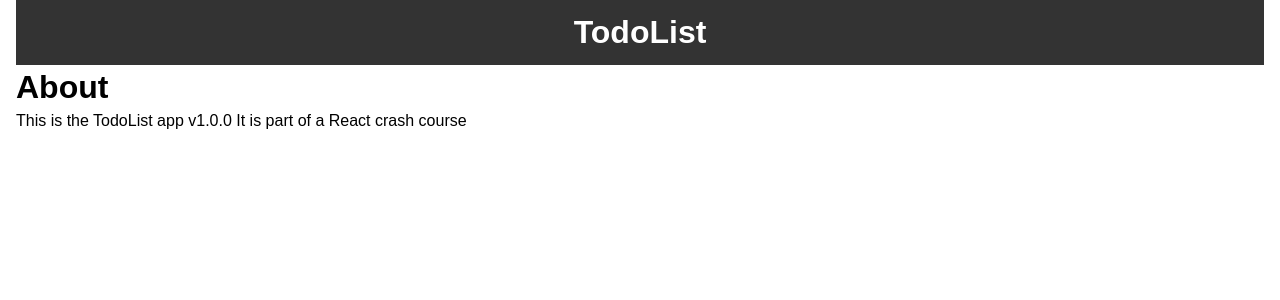
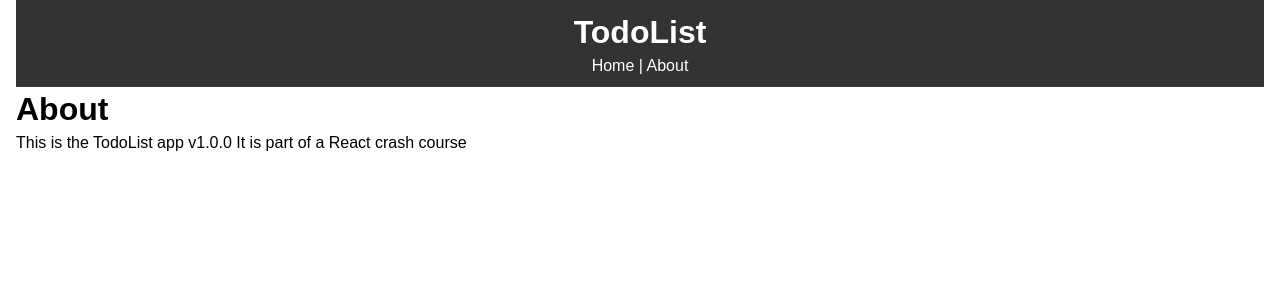
Before and after one commit to Darrenni97/to-do-list, a React (Create React App) app: page /about in a window 1280 px wide. Shown: the top 300 px of the page. Built offline with nearby package versions, Linux system fonts and the light colour scheme.

Commit message:
added links to header for about & home page

```diff
--- a/src/components/layout/Header.js
+++ b/src/components/layout/Header.js
@@ -1,9 +1,17 @@
 import React from "react";
+import { Link } from "react-router-dom";
 
 export default function Header() {
   return (
     <header style={headerStyle}>
       <h1>TodoList</h1>
+      <Link style={linkStyle} to="/">
+        Home
+      </Link>{" "}
+      |{" "}
+      <Link style={linkStyle} to="/about">
+        About
+      </Link>
     </header>
   );
 }
@@ -14,3 +22,8 @@
   textAlign: "center",
   padding: "10px"
 };
+
+const linkStyle = {
+  color: "#fff",
+  textDecoration: "none"
+};
```
